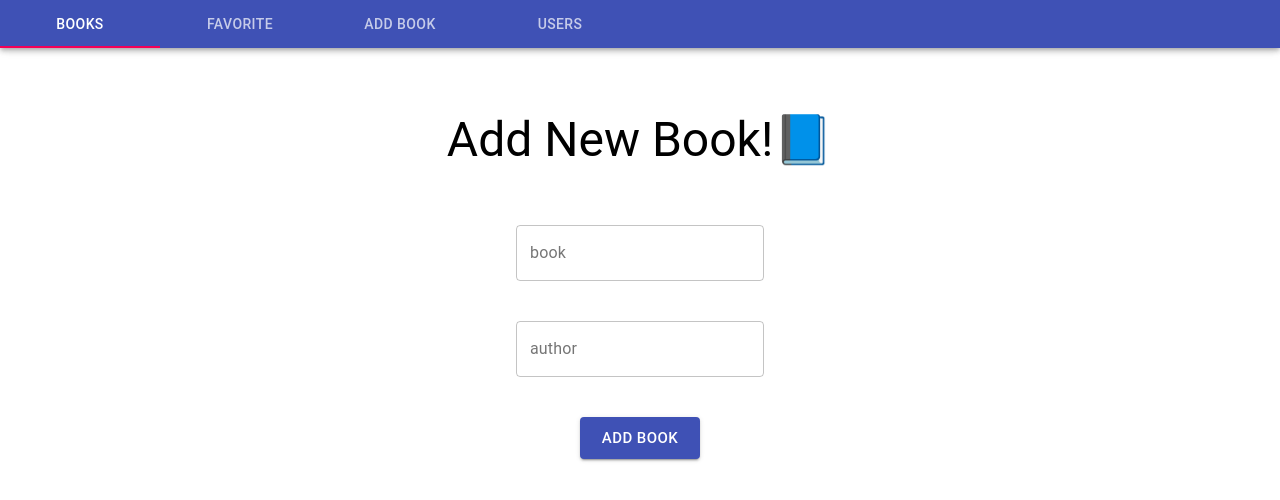
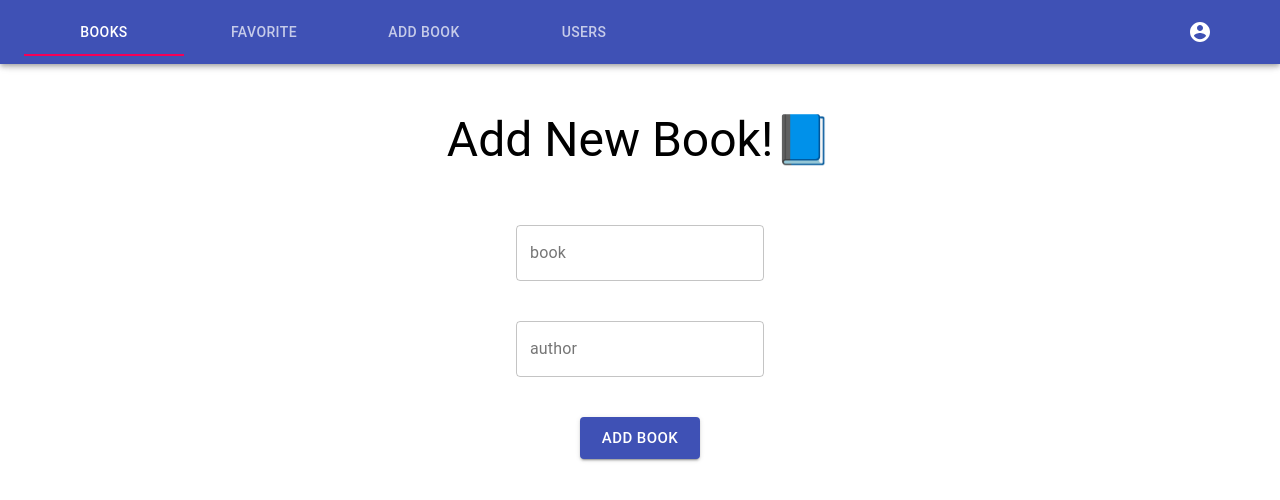
Before and after one commit to deekshasharma/secure-js-api-jwt, a React (Create React App) app: page /book in a window 1280 px wide. Shown: the top 500 px of the page. Built offline with nearby package versions, Linux system fonts and the light colour scheme.

Commit message:
menu added to app header with a logout menu button, material-ui icons library added and code reformatting

```diff
--- a/package.json
+++ b/package.json
@@ -5,6 +5,7 @@
   "proxy": "http://localhost:5000",
   "dependencies": {
     "@material-ui/core": "^4.11.0",
+    "@material-ui/icons": "^4.9.1",
     "@testing-library/jest-dom": "^4.2.4",
     "@testing-library/react": "^9.3.2",
     "@testing-library/user-event": "^7.1.2",
--- a/src/AppHeader.js
+++ b/src/AppHeader.js
@@ -1,20 +1,34 @@
 import React from 'react';
 import './styles.css';
-import {AppBar, Tab, Tabs} from "@material-ui/core";
+import {AppBar, Tab, Tabs, MenuItem, IconButton, Menu, Toolbar} from "@material-ui/core";
 import {BrowserRouter as Router, useHistory} from "react-router-dom";
+import AccountCircle from '@material-ui/icons/AccountCircle';
 
 
 export const AppHeader = () => {
     const tabs = ["/books", "/favorite", "/book", "/users"];
+    const [anchorEl, setAnchorEl] = React.useState(null);
+    const open = Boolean(anchorEl);
+
     let history = useHistory();
+
     function handleClick(urlIndex) {
         history.push(tabs[urlIndex])
     }
 
-    return <div>
+    const handleMenu = (event) => {
+        setAnchorEl(event.currentTarget);
+    };
+
+    const handleClose = () => {
+        setAnchorEl(null);
+    };
+
+    return <div style={{flexGrow: 1}}>
         <Router>
             <AppBar position="fixed">
-                <Tabs value="/books">
+                <Toolbar>
+                    <Tabs value="/books" style={{paddingRight: "40vw"}}>
                         <Tab label="Books"
                              value="/books"
                              onClick={() => handleClick(0)}
@@ -33,6 +47,34 @@ export const AppHeader = () => {
                              onClick={() => handleClick(3)}
                         />
                     </Tabs>
+                    <IconButton
+                        aria-label="account of current user"
+                        aria-controls="menu-appbar"
+                        aria-haspopup="true"
+                        onClick={handleMenu}
+                        color="inherit"
+                    >
+                        <AccountCircle/>
+                    </IconButton>
+                    <Menu
+                        id="menu-appbar"
+                        anchorEl={anchorEl}
+                        anchorOrigin={{
+                            vertical: 'top',
+                            horizontal: 'right',
+                        }}
+                        keepMounted
+                        transformOrigin={{
+                            vertical: 'top',
+                            horizontal: 'right',
+                        }}
+                        open={open}
+                        onClose={handleClose}
+                    >
+                        <MenuItem onClick={handleClose}>Profile</MenuItem>
+                        <MenuItem onClick={handleClose}>Logout</MenuItem>
+                    </Menu>
+                </Toolbar>
             </AppBar>
         </Router>
     </div>
--- a/src/components/Books.js
+++ b/src/components/Books.js
@@ -15,7 +15,7 @@ export const Books = ({onAddFavorite}) => {
         getDataFromBackend("/books")
             .then(result => {
                 if (result instanceof Error) history.push("/login");
-                 else {
+                else {
                     const allBooks = result.books;
                     setBooks([...allBooks])
                 }
--- a/src/components/Login.js
+++ b/src/components/Login.js
@@ -19,7 +19,6 @@ export const Login = ({showLoginErr}) => {
             .then(res => res.json())
             .then(() => history.push("/books"))
     };
-
 
 
     return <Grid container direction="column" alignItems="center" style={{marginTop: "10vh"}}>
```
Also changed, not shown: 1 other file (tests, documents, lock files or other folders). Lines whose indentation alone changed are shown as unchanged.
